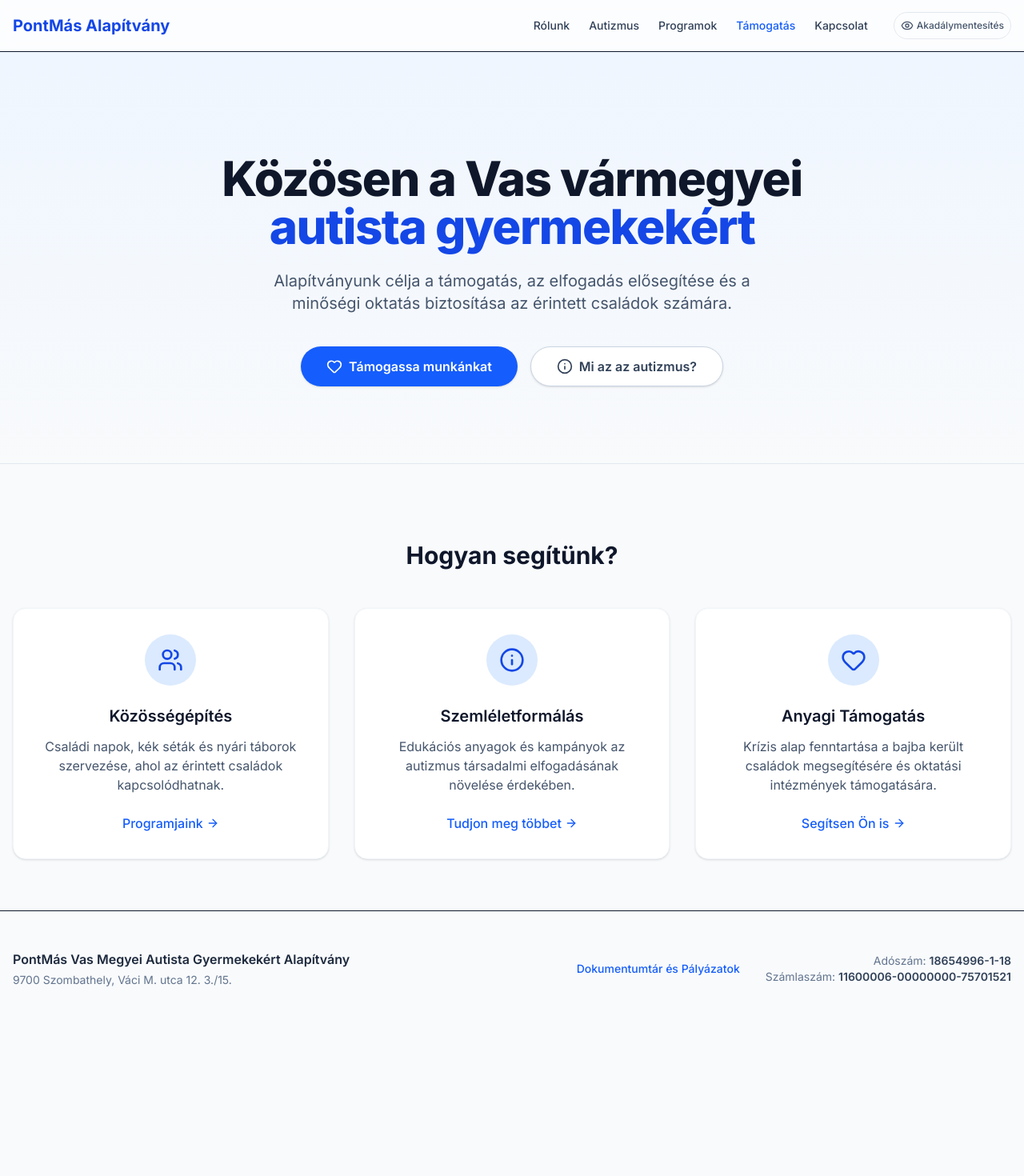
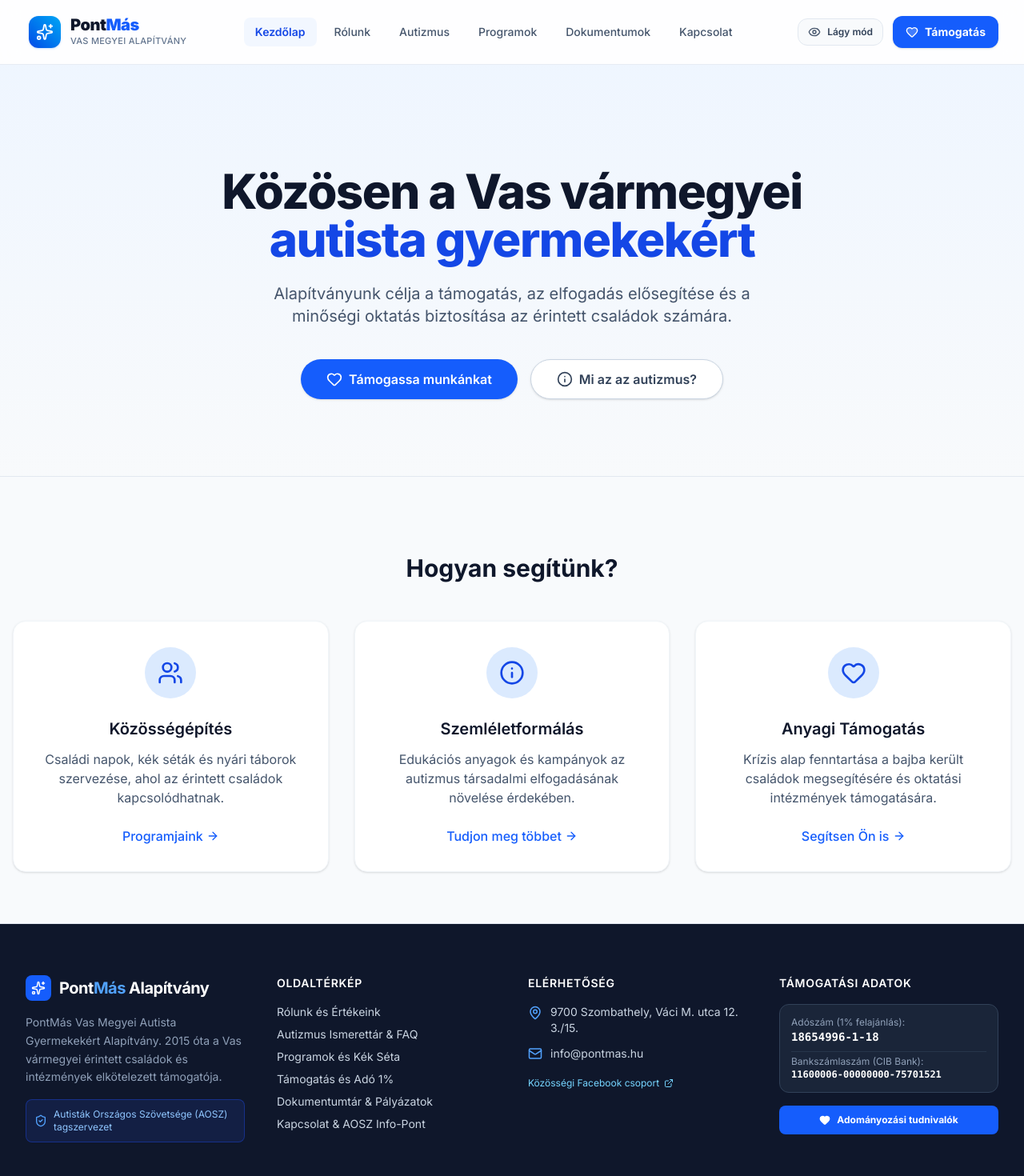
Before and after one commit to pohi99999/pontmas, a Next.js app: page / in a window 1280 px wide. Shown: the top 1470 px of the page at 80% size. Before the commit the page ends 1283 px from the top, so only its background shows below. Built offline with nearby package versions, Linux system fonts and the light colour scheme.

Commit message:
feat(layout): Modernize Header with mobile navigation drawer and rich Footer with NGO details

```diff
--- a/src/components/layout/Footer.tsx
+++ b/src/components/layout/Footer.tsx
@@ -1,22 +1,118 @@
 import Link from 'next/link';
+import { Heart, Mail, MapPin, Sparkles, ExternalLink, ShieldCheck } from 'lucide-react';
 
 export default function Footer() {
+  const currentYear = new Date().getFullYear();
+
   return (
-    <footer className="border-t bg-slate-50">
-      <div className="container mx-auto px-4 py-8 md:py-12 flex flex-col md:flex-row justify-between items-center gap-6 text-center md:text-left">
-        <div>
-          <p className="font-semibold text-slate-800">PontMás Vas Megyei Autista Gyermekekért Alapítvány</p>
-          <p className="text-sm text-slate-500 mt-1">9700 Szombathely, Váci M. utca 12. 3./15.</p>
+    <footer className="border-t border-slate-200 bg-slate-900 text-slate-300">
+      {/* Fő lábléc tartalom */}
+      <div className="container mx-auto px-4 sm:px-6 lg:px-8 py-12 md:py-16">
+        <div className="grid grid-cols-1 md:grid-cols-2 lg:grid-cols-4 gap-10">
+
+          {/* Oszlop 1: Alapítványi profil */}
+          <div className="space-y-4">
+            <div className="flex items-center gap-2.5">
+              <div className="w-8 h-8 rounded-lg bg-blue-600 flex items-center justify-center text-white">
+                <Sparkles size={18} />
+              </div>
+              <span className="text-xl font-bold text-white tracking-tight">
+                Pont<span className="text-blue-400">Más</span> Alapítvány
+              </span>
+            </div>
+            <p className="text-sm text-slate-400 leading-relaxed">
+              PontMás Vas Megyei Autista Gyermekekért Alapítvány. 2015 óta a Vas vármegyei érintett családok és intézmények elkötelezett támogatója.
+            </p>
+            <div className="flex items-center gap-2 text-xs text-blue-300 bg-blue-950/60 border border-blue-800/60 p-2.5 rounded-lg">
+              <ShieldCheck size={16} className="text-blue-400 flex-shrink-0" />
+              <span>Autisták Országos Szövetsége (AOSZ) tagszervezet</span>
+            </div>
+          </div>
+
+          {/* Oszlop 2: Gyorslinkek */}
+          <div className="space-y-4">
+            <h3 className="text-sm font-semibold uppercase tracking-wider text-white">Oldaltérkép</h3>
+            <ul className="space-y-2 text-sm">
+              <li>
+                <Link href="/rolunk" className="hover:text-white transition-colors">Rólunk és Értékeink</Link>
+              </li>
+              <li>
+                <Link href="/autizmus" className="hover:text-white transition-colors">Autizmus Ismerettár & FAQ</Link>
+              </li>
+              <li>
+                <Link href="/programok" className="hover:text-white transition-colors">Programok és Kék Séta</Link>
+              </li>
+              <li>
+                <Link href="/tamogatas" className="hover:text-white transition-colors">Támogatás és Adó 1%</Link>
+              </li>
+              <li>
+                <Link href="/dokumentumok" className="hover:text-white transition-colors">Dokumentumtár & Pályázatok</Link>
+              </li>
+              <li>
+                <Link href="/kapcsolat" className="hover:text-white transition-colors">Kapcsolat & AOSZ Info-Pont</Link>
+              </li>
+            </ul>
+          </div>
+
+          {/* Oszlop 3: Elérhetőségek */}
+          <div className="space-y-4">
+            <h3 className="text-sm font-semibold uppercase tracking-wider text-white">Elérhetőség</h3>
+            <ul className="space-y-3 text-sm">
+              <li className="flex items-start gap-2.5">
+                <MapPin size={18} className="text-blue-400 flex-shrink-0 mt-0.5" />
+                <span>9700 Szombathely, Váci M. utca 12. 3./15.</span>
+              </li>
+              <li className="flex items-center gap-2.5">
+                <Mail size={18} className="text-blue-400 flex-shrink-0" />
+                <a href="mailto:info@pontmas.hu" className="hover:text-white transition-colors">info@pontmas.hu</a>
+              </li>
+              <li className="pt-1">
+                <a
+                  href="https://www.facebook.com/groups/1622445488007296/?locale=hu_HU"
+                  target="_blank"
+                  rel="noopener noreferrer"
+                  className="inline-flex items-center gap-1.5 text-xs text-sky-300 hover:text-sky-200 transition-colors"
+                >
+                  <span>Közösségi Facebook csoport</span>
+                  <ExternalLink size={12} />
+                </a>
+              </li>
+            </ul>
+          </div>
+
+          {/* Oszlop 4: Támogatási & Jogi adatok */}
+          <div className="space-y-4">
+            <h3 className="text-sm font-semibold uppercase tracking-wider text-white">Támogatási adatok</h3>
+            <div className="bg-slate-800/80 p-3.5 rounded-xl border border-slate-700 space-y-2 text-xs">
+              <div>
+                <span className="text-slate-400 block">Adószám (1% felajánlás):</span>
+                <span className="font-mono font-bold text-white text-sm">18654996-1-18</span>
+              </div>
+              <div className="pt-1 border-t border-slate-700/60">
+                <span className="text-slate-400 block">Bankszámlaszám (CIB Bank):</span>
+                <span className="font-mono font-bold text-white text-xs block break-all">11600006-00000000-75701521</span>
+              </div>
+            </div>
+            <Link
+              href="/tamogatas"
+              className="inline-flex items-center justify-center gap-2 w-full bg-blue-600 hover:bg-blue-500 text-white text-xs font-bold py-2.5 px-3 rounded-lg transition-colors"
+            >
+              <Heart size={14} className="fill-white" />
+              <span>Adományozási tudnivalók</span>
+            </Link>
+          </div>
+
         </div>
+      </div>
 
-        <div className="flex flex-col md:flex-row items-center gap-4 md:gap-8">
-          <Link href="/dokumentumok" className="text-sm font-medium text-blue-600 hover:text-blue-800 transition-colors underline-offset-4 hover:underline">
-            Dokumentumtár és Pályázatok
-          </Link>
-
-          <div className="text-sm text-slate-500 md:text-right">
-            <p>Adószám: <span className="font-semibold text-slate-700">18654996-1-18</span></p>
-            <p>Számlaszám: <span className="font-semibold text-slate-700">11600006-00000000-75701521</span></p>
+      {/* Alsó copyright sáv */}
+      <div className="border-t border-slate-800 bg-slate-950 py-6">
+        <div className="container mx-auto px-4 sm:px-6 lg:px-8 flex flex-col sm:flex-row justify-between items-center gap-4 text-xs text-slate-500">
+          <p>© {currentYear} PontMás Vas Megyei Autista Gyermekekért Alapítvány. Minden jog fenntartva.</p>
+          <div className="flex items-center gap-4">
+            <Link href="/dokumentumok" className="hover:text-slate-300 transition-colors">Közhasznúsági jelentések</Link>
+            <span>•</span>
+            <Link href="/kapcsolat" className="hover:text-slate-300 transition-colors">Adatvédelem & Kapcsolat</Link>
           </div>
         </div>
       </div>
--- a/src/components/layout/Header.tsx
+++ b/src/components/layout/Header.tsx
@@ -1,38 +1,172 @@
 "use client";
 
+import { useState, useEffect } from 'react';
 import Link from 'next/link';
-import { Menu, Eye, EyeOff } from 'lucide-react';
+import { usePathname } from 'next/navigation';
+import { Menu, X, Eye, EyeOff, Heart, Sparkles } from 'lucide-react';
 import { useSensory } from '@/context/SensoryContext';
 
 export default function Header() {
+  const [isMobileMenuOpen, setIsMobileMenuOpen] = useState(false);
   const { isSensoryFriendly, toggleSensoryMode } = useSensory();
+  const pathname = usePathname();
+
+  // Close mobile menu on route change
+  useEffect(() => {
+    setIsMobileMenuOpen(false);
+  }, [pathname]);
+
+  const navItems = [
+    { label: 'Kezdőlap', href: '/' },
+    { label: 'Rólunk', href: '/rolunk' },
+    { label: 'Autizmus', href: '/autizmus' },
+    { label: 'Programok', href: '/programok' },
+    { label: 'Dokumentumok', href: '/dokumentumok' },
+    { label: 'Kapcsolat', href: '/kapcsolat' },
+  ];
 
   return (
-    <header className="sticky top-0 z-50 w-full border-b bg-white/95 backdrop-blur supports-[backdrop-filter]:bg-white/60">
-      <div className="container mx-auto flex h-16 items-center justify-between px-4">
-        <Link href="/" className="flex items-center space-x-2">
-          <span className="text-xl font-bold text-blue-700">PontMás Alapítvány</span>
+    <header className="sticky top-0 z-50 w-full border-b border-slate-200/80 bg-white/95 backdrop-blur-md supports-[backdrop-filter]:bg-white/80 transition-colors">
+      <div className="container mx-auto flex h-20 items-center justify-between px-4 sm:px-6 lg:px-8">
+
+        {/* Brand Logo */}
+        <Link
+          href="/"
+          className="flex items-center gap-3 group focus-visible:ring-2 focus-visible:ring-blue-600 focus-visible:outline-none rounded-lg p-1"
+          aria-label="PontMás Alapítvány Kezdőlap"
+        >
+          <div className="w-10 h-10 rounded-xl bg-gradient-to-tr from-blue-700 to-sky-500 flex items-center justify-center text-white shadow-sm shadow-blue-500/20 group-hover:scale-105 transition-transform">
+            <Sparkles size={22} className="text-white" />
+          </div>
+          <div className="flex flex-col">
+            <span className="text-xl font-black text-slate-900 tracking-tight leading-none group-hover:text-blue-700 transition-colors">
+              Pont<span className="text-blue-600">Más</span>
+            </span>
+            <span className="text-[11px] font-medium text-slate-500 tracking-wide uppercase mt-0.5">
+              Vas Megyei Alapítvány
+            </span>
+          </div>
         </Link>
-        <nav className="hidden md:flex gap-6 items-center">
-          <Link href="/rolunk" className="text-sm font-medium text-slate-700 hover:text-blue-600 transition-colors">Rólunk</Link>
-          <Link href="/autizmus" className="text-sm font-medium text-slate-700 hover:text-blue-600 transition-colors">Autizmus</Link>
-          <Link href="/programok" className="text-sm font-medium text-slate-700 hover:text-blue-600 transition-colors">Programok</Link>
-          <Link href="/tamogatas" className="text-sm font-medium text-blue-600 hover:text-blue-800 transition-colors">Támogatás</Link>
-          <Link href="/kapcsolat" className="text-sm font-medium text-slate-700 hover:text-blue-600 transition-colors">Kapcsolat</Link>
+
+        {/* Desktop Navigation */}
+        <nav className="hidden lg:flex items-center gap-1 xl:gap-2" aria-label="Fő navigáció">
+          {navItems.map((item) => {
+            const isActive = pathname === item.href;
+            return (
+              <Link
+                key={item.href}
+                href={item.href}
+                className={`px-3.5 py-2 rounded-lg text-sm font-medium transition-all ${
+                  isActive
+                    ? 'text-blue-700 bg-blue-50/80 font-semibold'
+                    : 'text-slate-600 hover:text-slate-900 hover:bg-slate-50'
+                }`}
+                aria-current={isActive ? 'page' : undefined}
+              >
+                {item.label}
+              </Link>
+            );
+          })}
+        </nav>
+
+        {/* Action Controls & CTA */}
+        <div className="hidden lg:flex items-center gap-3">
+          {/* Sensory Toggle */}
+          <button
+            onClick={toggleSensoryMode}
+            type="button"
+            className={`px-3 py-2 rounded-xl border text-xs font-semibold flex items-center gap-2 transition-all cursor-pointer ${
+              isSensoryFriendly
+                ? 'bg-slate-800 text-white border-slate-700 shadow-inner'
+                : 'bg-slate-50 text-slate-700 border-slate-200 hover:bg-slate-100'
+            }`}
+            title={isSensoryFriendly ? "Lágy, csökkentett ingerű mód aktív (kattintson a normál módhoz)" : "Csökkentett ingerű (szenszoros) mód bekapcsolása"}
+            aria-pressed={isSensoryFriendly}
+            aria-label="Akadálymentes szenszoros mód kapcsoló"
+          >
+            {isSensoryFriendly ? (
+              <>
+                <EyeOff size={16} className="text-sky-300" />
+                <span>Lágy mód: BE</span>
+              </>
+            ) : (
+              <>
+                <Eye size={16} className="text-slate-600" />
+                <span>Lágy mód</span>
+              </>
+            )}
+          </button>
+
+          {/* Donation CTA */}
+          <Link
+            href="/tamogatas"
+            className="inline-flex items-center justify-center gap-2 bg-blue-600 hover:bg-blue-700 text-white text-sm font-bold px-4 py-2.5 rounded-xl shadow-sm hover:shadow transition-all active:scale-95"
+          >
+            <Heart size={16} className="fill-white/20" />
+            <span>Támogatás</span>
+          </Link>
+        </div>
+
+        {/* Mobile controls: Sensory Toggle + Hamburger */}
+        <div className="flex items-center gap-2 lg:hidden">
+          <button
+            onClick={toggleSensoryMode}
+            type="button"
+            className={`p-2.5 rounded-xl border text-xs font-medium transition-all ${
+              isSensoryFriendly
+                ? 'bg-slate-800 text-white border-slate-700'
+                : 'bg-slate-50 text-slate-700 border-slate-200'
+            }`}
+            aria-label="Szenszoros mód kapcsolása"
+          >
+            {isSensoryFriendly ? <EyeOff size={18} /> : <Eye size={18} />}
+          </button>
 
           <button
-            onClick={toggleSensoryMode}
-            className="ml-2 p-2 rounded-full hover:bg-slate-100 text-slate-600 flex items-center gap-1 text-xs font-medium border border-slate-200 transition-all"
-            title={isSensoryFriendly ? "Normál mód visszaállítása" : "Csökkentett ingerű (szenszoros) mód bekapcsolása"}
+            onClick={() => setIsMobileMenuOpen(!isMobileMenuOpen)}
+            type="button"
+            className="p-2.5 rounded-xl text-slate-700 hover:bg-slate-100 border border-slate-200 transition-colors"
+            aria-label={isMobileMenuOpen ? "Menü bezárása" : "Menü megnyitása"}
+            aria-expanded={isMobileMenuOpen}
           >
-            {isSensoryFriendly ? <EyeOff size={16} className="text-blue-600" /> : <Eye size={16} />}
-            <span className="hidden lg:inline">{isSensoryFriendly ? "Lágy mód aktív" : "Akadálymentesítés"}</span>
+            {isMobileMenuOpen ? <X size={22} /> : <Menu size={22} />}
           </button>
-        </nav>
-        <button className="md:hidden p-2 text-slate-700" aria-label="Menü megnyitása">
-          <Menu size={24} />
-        </button>
+        </div>
       </div>
+
+      {/* Mobile Navigation Drawer */}
+      {isMobileMenuOpen && (
+        <div className="lg:hidden border-t border-slate-200 bg-white/98 backdrop-blur-md px-4 pt-3 pb-6 shadow-xl animate-in slide-in-from-top-2 duration-150">
+          <nav className="flex flex-col gap-1" aria-label="Mobil navigáció">
+            {navItems.map((item) => {
+              const isActive = pathname === item.href;
+              return (
+                <Link
+                  key={item.href}
+                  href={item.href}
+                  className={`px-4 py-3 rounded-xl text-base font-medium transition-colors ${
+                    isActive
+                      ? 'text-blue-700 bg-blue-50 font-semibold'
+                      : 'text-slate-700 hover:bg-slate-50'
+                  }`}
+                  aria-current={isActive ? 'page' : undefined}
+                >
+                  {item.label}
+                </Link>
+              );
+            })}
+            <div className="pt-3 mt-2 border-t border-slate-100">
+              <Link
+                href="/tamogatas"
+                className="flex items-center justify-center gap-2 w-full bg-blue-600 hover:bg-blue-700 text-white font-bold py-3 px-4 rounded-xl shadow-sm text-center transition-colors"
+              >
+                <Heart size={18} />
+                <span>Támogatás és Adó 1%</span>
+              </Link>
+            </div>
+          </nav>
+        </div>
+      )}
     </header>
   );
 }
```
Also changed, not shown: 1 other file (tests, documents, lock files or other folders).
